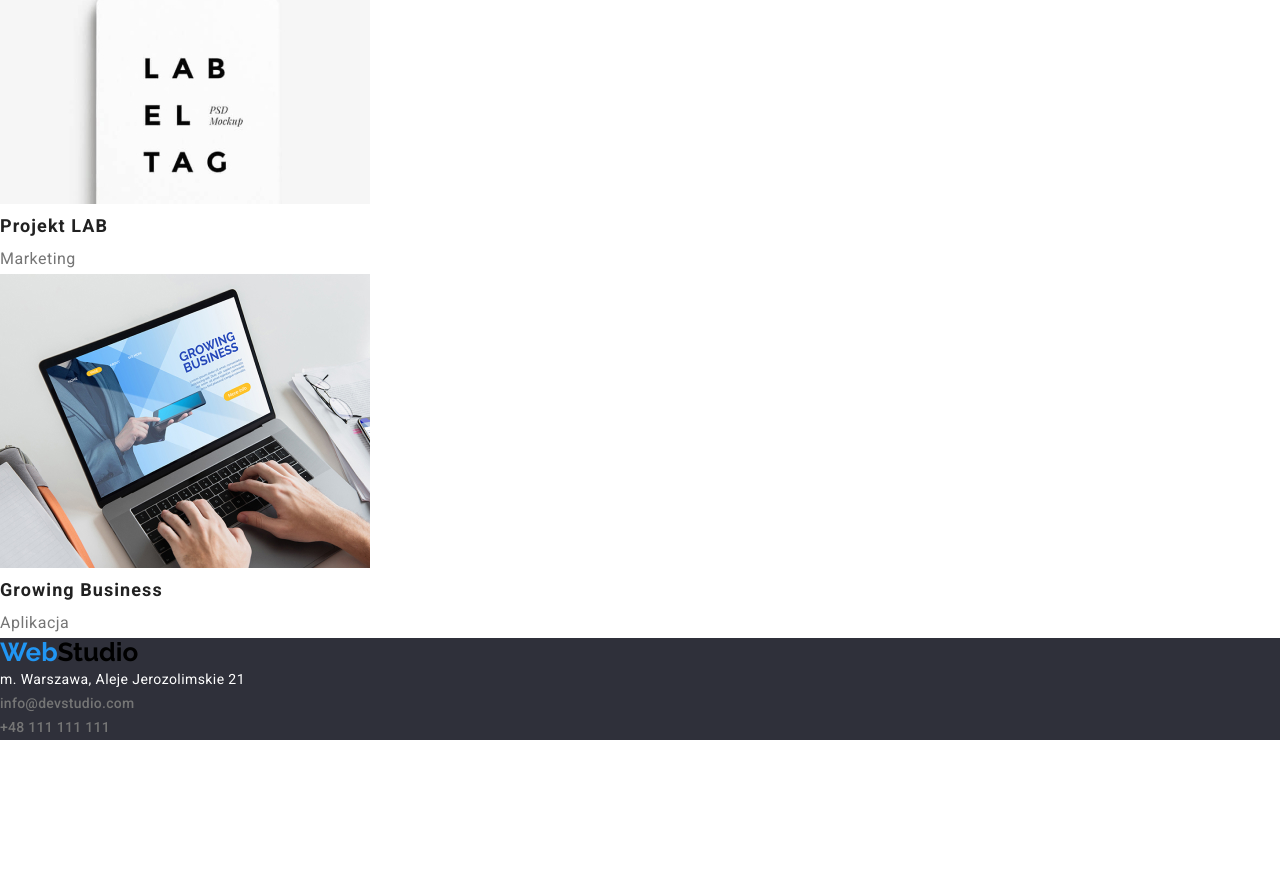
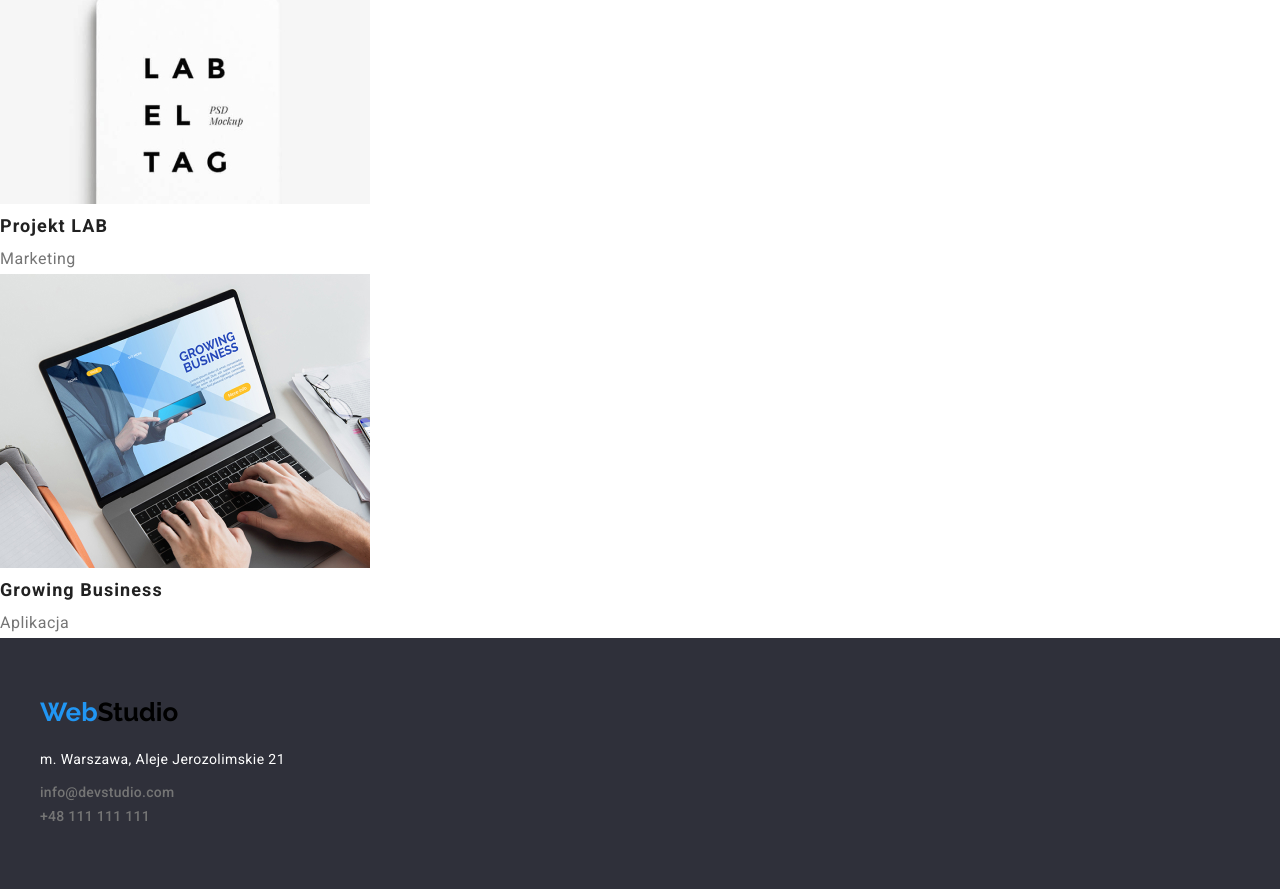
Before and after one commit to DorotaDobija/goit-HTML-03, a plain HTML site: page portfolio.html in a window 1280 px wide. Shown: the part 2871-3760 px from the top of the page. Before the commit the page ends 3611 px from the top, so only its background shows below. Drawn offline with nearby package versions, Linux system fonts and the light colour scheme.

Commit message:
footer stylization

```diff
--- a/css/styles.css
+++ b/css/styles.css
@@ -247,3 +247,13 @@ body {
 .team-section {
   background-color: #f5f4fa;
 }
+.footer-logo {
+  padding-top: 60px;
+  margin-bottom: 20px;
+}
+.footer-contacts {
+  margin-bottom: 9px;
+}
+.contact-list {
+  padding-bottom: 60px;
+}
--- a/portfolio.html
+++ b/portfolio.html
@@ -45,6 +45,7 @@
         </div>
       </div>
     </header>
+    <!-- NAV BOX -->
     <main>
       <ul class="list button-list">
         <li><button class="button-list-item" type="button">Wszystkie</button></li>
@@ -154,14 +155,25 @@
         </li>
       </ul>
     </main>
+    <!-- FOOTER BOX -->
     <footer>
       <div class="footer-box">
-        <a class="logo" href="index.html"><span class="logoweb">Web</span>Studio</a>
-        <ul class="list contact-list">
-          <li>m. Warszawa, Aleje Jerozolimskie 21</li>
-          <li><a class="contact-links" href="mailto:info@devstudio.com">info@devstudio.com</a></li>
-          <li><a class="contact-links" href="tel:+48111111111">+48 111 111 111</a></li>
-        </ul>
+        <div class="conteiner">
+          <div class="footer-logo">
+            <a class="logo" href="index.html"><span class="logoweb">Web</span>Studio</a>
+          </div>
+          <ul class="list contact-list">
+            <li><div class="footer-contacts">m. Warszawa, Aleje Jerozolimskie 21</div></li>
+            <li>
+              <a class="footer-contacts contact-links" href="mailto:info@devstudio.com"
+                >info@devstudio.com</a
+              >
+            </li>
+            <li>
+              <a class="footer-contacts contact-links" href="tel:+48111111111">+48 111 111 111</a>
+            </li>
+          </ul>
+        </div>
       </div>
     </footer>
   </body>
```
Also changed, not shown: index.html (+17 -6 lines).
